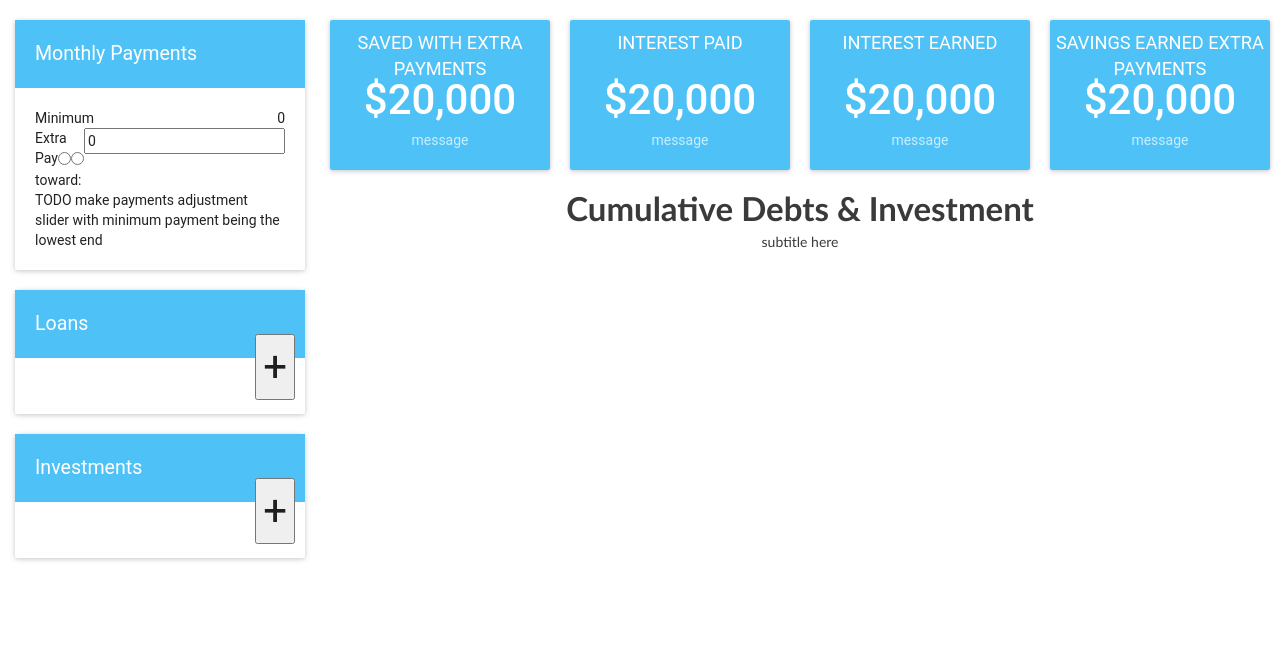
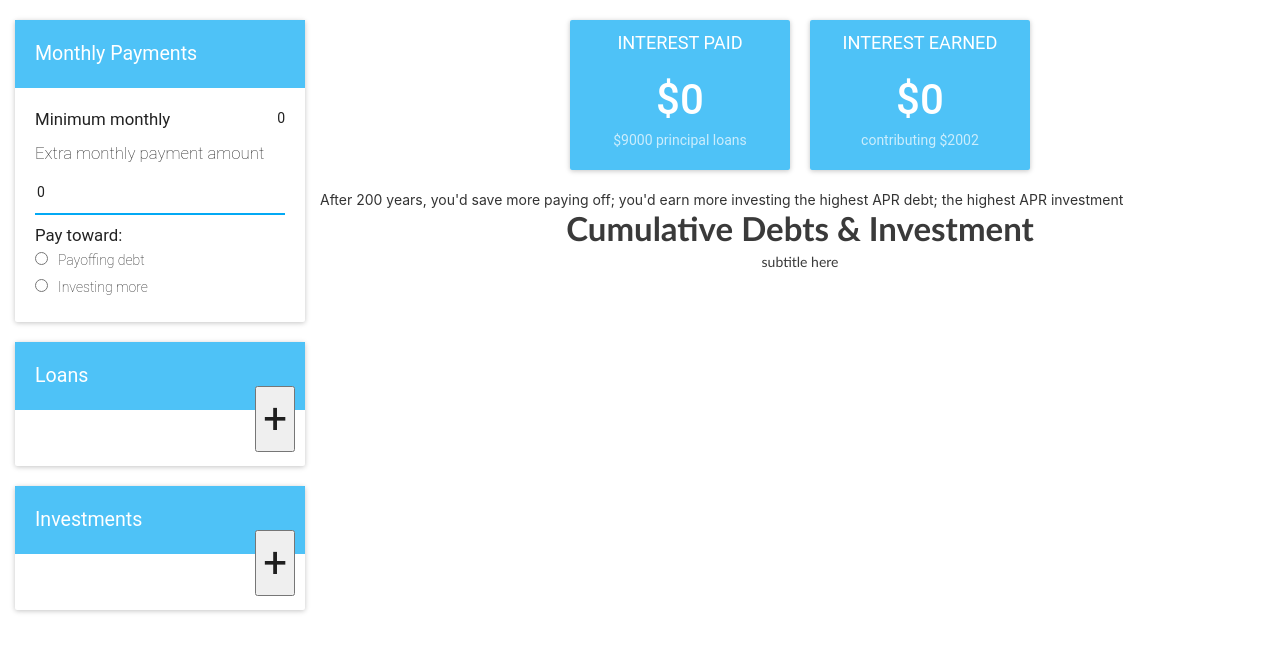
Before and after one commit to lilMango/payoff-or-invest, a React (Create React App) app: page / in a window 1280 px wide. Shown: the top 652 px of the page. Built offline with nearby package versions, Linux system fonts and the light colour scheme; the HTML template or start-up script is replaced by a standard one.

Commit message:
Added extra payments, and check off whether to payoff debt or invest more. TODO simpliflified summary msg and clean up UI

```diff
--- a/src/App.js
+++ b/src/App.js
@@ -62,7 +62,8 @@ class App extends Component {
 				},
 				modalForm: {},
 				extra:0,
-				editMode:'loan'
+				editMode:'loan',
+				payoffChoice:'LOAN'
 		};
 	}
 
@@ -104,7 +105,8 @@ class App extends Component {
 			modalForm:modalForm,
 			EMPTY_MODAL_FORM: this.state.EMPTY_MODAL_FORM,
 			extra:this.state.extra,
-			editMode:this.state.editMode
+			editMode:this.state.editMode,
+			payoffChoice:this.state.payoffChoice
 		};
 
 		if (isLoan===true){
@@ -125,7 +127,8 @@ class App extends Component {
 			modalForm:modalForm,
 			EMPTY_MODAL_FORM: this.state.EMPTY_MODAL_FORM,
 			extra:this.state.extra,
-			editMode: this.state.editMode
+			editMode: this.state.editMode,
+			payoffChoice:this.state.payoffChoice
 		}
 
 		res['showModal'] = false
@@ -134,10 +137,11 @@ class App extends Component {
 	}
 
 	/*
+	* Handles the modal form for adding and editing a loan or investment.
 	* We'll always track the value of the input fields, then trigger save action when we save it.
 	* using the 'name' attr on input elem
 	*/
-	handleInputChange(event) {
+	handleModalInputChange(event) {
 		//passing the event target by giving the input html a 'name' attr (which matches a key in modalForm obj
 		//we'll reference for later
 		const target = event.target;
@@ -152,13 +156,14 @@ class App extends Component {
 				modalForm:modalForm,
 				EMPTY_MODAL_FORM: this.state.EMPTY_MODAL_FORM,
 				extra:this.state.extra,
-				editMode:this.state.editMode
+				editMode:this.state.editMode,
+				payoffChoice:this.state.payoffChoice
 			};
 
 		if (name === 'extra') {
 			res['extra'] = value;
 			res['showModal'] = false;
-			console.log('@handleInputChange . [extra]', value);
+			console.log('@handleModalInputChange . [extra]', value);
 
 		} else {
 			//update new value for modal
@@ -204,7 +209,8 @@ class App extends Component {
 			modalForm:JSON.parse(JSON.stringify(this.state.EMPTY_MODAL_FORM)),
 			EMPTY_MODAL_FORM: this.state.EMPTY_MODAL_FORM,
 			extra:this.state.extra,
-			editMode:this.state.editMode
+			editMode:this.state.editMode,
+			payoffChoice:this.state.payoffChoice
 		});
 	}
 
@@ -212,6 +218,8 @@ class App extends Component {
 	//id==0  means creating a Investment
 	//id!=0  means editing an existing Investment
 	handleSaveInvestment () {
+		console.log('handleSaveInvestment');
+
 
 		let modalForm = JSON.parse(JSON.stringify(this.state.modalForm));
 		let id = modalForm.id;
@@ -243,7 +251,8 @@ class App extends Component {
 			modalForm:JSON.parse(JSON.stringify(this.state.EMPTY_MODAL_FORM)),
 			EMPTY_MODAL_FORM: this.state.EMPTY_MODAL_FORM,
 			extra:this.state.extra,
-			editMode:this.state.editMode
+			editMode:this.state.editMode,
+			payoffChoice:this.state.payoffChoice
 		});
 	}
 
@@ -267,8 +276,7 @@ class App extends Component {
 
 		const loansArr = this.state.loansArr.slice();
 		let filtered = loansArr.filter(function(el) { return el.id !== id; });
-		console.log('@handleDeleteLoanEntry(',id,')');
-		console.log(filtered);
+
 		//delete file from storage/db
 		localStorage.setItem('loans',JSON.stringify(filtered));
 		this.setState({
@@ -278,7 +286,8 @@ class App extends Component {
 			modalForm:this.state.modalForm,
 			EMPTY_MODAL_FORM: this.state.EMPTY_MODAL_FORM,
 			extra:this.state.extra,
-			editMode:this.state.editMode
+			editMode:this.state.editMode,
+			payoffChoice:this.state.payoffChoice
 		});
 	}
 /******************
@@ -299,10 +308,41 @@ class App extends Component {
 			modalForm:this.state.modalForm,
 			EMPTY_MODAL_FORM: this.state.EMPTY_MODAL_FORM,
 			extra:this.state.extra,
-			editMode:this.state.editMode
+			editMode:this.state.editMode,
+			payoffChoice:this.state.payoffChoice
 		});
 	}
 
+	//Handles radio selection for debt/invest choice, and text box for extra payments
+	handleExtraPaymentInputChange(event){
+
+		const target = event.target;
+		const type= target.type;
+		const value = target.type === 'checkbox' ? target.checked : target.value;
+		const name = target.name;
+		console.log('type=',target.type,' |',name, ': ', value);
+
+		let extra = this.state.extra;
+		let payoffChoice = this.state.paymentChoice;
+
+		if (type==='text') {
+			extra=parseFloat(value);
+		} else if (type==='radio'){
+			payoffChoice = (value==='DEBT')?'DEBT':'INVEST';
+		}
+		let res = {
+			investmentsArr:this.state.investmentsArr,
+			loansArr: this.state.loansArr,
+			showModal:this.state.showModal,
+			modalForm:this.state.modalForm,
+			EMPTY_MODAL_FORM: this.state.EMPTY_MODAL_FORM,
+			extra:extra,
+			editMode:this.state.editMode,
+			payoffChoice:payoffChoice
+		};
+
+		this.setState(res);
+	}
 
 	render() {
 
@@ -311,9 +351,10 @@ class App extends Component {
 				<div className="col-md-3">
 					<ExtraPaymentsPanel
 						loansArray={this.state.loansArr}
-						investmentsArray={0}
+						investmentsArray={this.state.investmentsArr}
 						extra = {this.state.extra}
-						onChange={(evt)=>this.handleInputChange(evt)}
+						payoffChoice = {this.state.payoffChoice}
+						onChange={(evt)=>this.handleExtraPaymentInputChange(evt)}
 						/>
 					<LoanControlPanel
 						loansArray={this.state.loansArr}
@@ -331,10 +372,13 @@ class App extends Component {
 						loansArr={this.state.loansArr}
 						investmentsArr={this.state.investmentsArr}
 						extra = {this.state.extra}
+						payoffChoice = {this.state.payoffChoice}
 						/>
 					<CumulativeDebtsVsInvestment
 						loansArr={this.state.loansArr}
 						investmentsArr={this.state.investmentsArr}
+						payoffChoice={this.state.payoffChoice}
+						extra={this.state.extra}
 						/>
 				</div>
 				<DataEntryModal
@@ -342,9 +386,9 @@ class App extends Component {
 					showModal={this.state.showModal}
 					editMode={this.state.editMode}
 					onClickCloseModal={()=>this.handleCloseModal()}
-					onClickDataEntryModal={()=>this.handleSaveLoan()}
+					onClickDataEntryModal={()=> (this.state.editMode==='loan')? this.handleSaveLoan(): this.handleSaveInvestment()}
 					onClickInvestModal={()=>this.handleSaveInvestment()}
-					onChangeInput={(evt)=>this.handleInputChange(evt)}
+					onChangeInput={(evt)=>this.handleModalInputChange(evt)}
 					/>
 			</div>
 		)
--- a/src/panel.css
+++ b/src/panel.css
@@ -1,3 +1,24 @@
+.panel-content .sub-header {
+    font-size: 120%;
+    font-weight: 400;
+}
+
+.panel-content .textbox-div {
+    height:42px;
+    margin-top:10px;
+}
+.panel-content .textbox-div #input-extra-monthly{
+
+    border:none;
+    width:100%;
+    height:100%;
+    position:relative;
+    cursor:initial;
+}
+
+#extra-payments label {
+    font-weight:100;
+}
 .panel-header {
     /*
     background-color:#03a9f4;
--- a/src/views/CumulativeDebtsVsInvestments.js
+++ b/src/views/CumulativeDebtsVsInvestments.js
@@ -3,25 +3,6 @@ import CanvasJSReact from '../lib/canvasjs.react';
 var CanvasJSChart = CanvasJSReact.CanvasJSChart;
 
 class CumulativeDebtsVsInvestmentsChart extends Component {
-
-	calculateLongestRunningDebtMonths(loansArr) {
-
-		let max=0;
-
-		for(let i=0;i<loansArr.length;i++) {
-			let APR = loansArr[i].APR / 100.0;
-	  		let principal = loansArr[i].principal;
-	  		let monthlyPayment = loansArr[i].monthlyPayment;
-	  		//console.log('APR:',APR,' principal:',principal,' monthlyPayment', monthlyPayment)
-
-	  		//numPayments sorta helps prevent generating infinite amount of payment tables
-	  		let numPayments = -Math.log(1-(APR/12)*principal/monthlyPayment)/Math.log(1+APR/12)
-	  		if(numPayments>max){
-	  			max = numPayments;
-	  		}
-		}
-		return max;
-	}
 
 	constructor(props) {
 		/*
@@ -39,6 +20,37 @@ class CumulativeDebtsVsInvestmentsChart extends Component {
 		};
 	}
 
+	/**
+	* Selects the debt with lengthiest interval to CAP the investment growth (and compare under equal length of time)
+	*/
+	calculateLongestRunningDebtMonths(loansArr) {
+
+		let max=0;
+
+		for(let i=0;i<loansArr.length;i++) {
+			let APR = loansArr[i].APR / 100.0;
+	  		let principal = loansArr[i].principal;
+	  		let monthlyPayment = parseFloat(loansArr[i].monthlyPayment);
+
+
+			//Add extra monthly payment towards loan
+    		//TODO handle logic else where for roll over and to apply toward NEXT highest loan.
+    		//NOTE this adds extra payments towards EACH individual loan!!
+    		if(this.props.payoffChoice === 'DEBT' && this.props.extra >0) {
+    			monthlyPayment = monthlyPayment + this.props.extra;
+    		}
+
+	  		//numPayments sorta helps prevent generating infinite amount of payment tables
+	  		let numPayments = -Math.log(1-(APR/12)*principal/monthlyPayment)/Math.log(1+APR/12.0)
+	  		if(numPayments>max){
+	  			max = numPayments;
+	  		}
+		}
+
+		return max;
+	}
+
+
 	//loanDetail => {name:,APR:,principal:,monthlyPayment}
 	generateLoanIntervals(loanDetail) {
 
@@ -49,9 +61,16 @@ class CumulativeDebtsVsInvestmentsChart extends Component {
   		let monthlyPayment = parseFloat(loanDetail.monthlyPayment);
   		//console.log('APR:',APR,' principal:',principal,' monthlyPayment', monthlyPayment)
 
+		//Add extra monthly payment towards loan
+		//TODO handle logic else where for roll over and to apply toward NEXT highest loan.
+		//**** NOTE this adds extra payments towards EACH individual loan!! ******
+		if(this.props.payoffChoice === 'DEBT' && this.props.extra >0) {
+			monthlyPayment = monthlyPayment + this.props.extra;
+		}
+
   		//numPayments sorta helps prevent generating infinite amount of payment tables
   		let numPayments = -Math.log(1-(APR/12)*principal/monthlyPayment)/Math.log(1+APR/12)
-  		//console.log('Number of Years:',numPayments/12.0);
+
 
   		let year = (new Date()).getYear() + 1900;
   		let month = (new Date()).getMonth();
@@ -70,6 +89,7 @@ class CumulativeDebtsVsInvestmentsChart extends Component {
     		//setup for net iteration
     		//apply payment for next iteration
     		principal = principal - monthlyPayment;
+
     		month = month + 1
 
     		if (month>11) {
@@ -94,11 +114,18 @@ class CumulativeDebtsVsInvestmentsChart extends Component {
   		let monthlyPayment = parseFloat(investDetail.monthlyPayment);
   		//console.log('APR:',APR,' principal:',principal,' monthlyPayment', monthlyPayment)
 
+
+		//Add extra monthly payment towards investment
+		//TODO handle logic else where for roll over and to apply toward NEXT highest investment.
+		//NOTE this adds extra payments towards EACH individual investment!!
+		if(this.props.payoffChoice === 'INVEST' && this.props.extra >0) {
+			monthlyPayment = monthlyPayment + this.props.extra;
+		}
+
   		//numPayments sorta helps prevent generating infinite amount of payment tables
   		//let numPayments = -Math.log(1-(APR/12)*principal/monthlyPayment)/Math.log(1+APR/12)
   		//TODO calculate MAX interval from longest debt? or allow user to set length??
-  		//console.log('Number of Years:',numPayments/12.0);
-  		let numPayments = this.state.maxMonths;//12 * 10; //12 months * 20 years
+  		let numPayments = this.calculateLongestRunningDebtMonths(this.props.loansArr);//12 * 10; //12 months * 20 years
 
   		let year = (new Date()).getYear() + 1900;
   		let month = (new Date()).getMonth();
--- a/src/views/ExtraPaymentsPanel.js
+++ b/src/views/ExtraPaymentsPanel.js
@@ -8,17 +8,34 @@ class ExtraPaymentsPanel extends React.Component {
 		super(props);
 	}
 
+	/*
+	* TODO. Calculates total minimum monthly payments from all debt payments, and investment contributions
+	*/
 	calculateMinimum () {
 		const arraySumFunc = (sum, curElem)=>sum + parseInt(curElem['monthlyPayment']);
 
 		let sum = this.state.loansArr.reduce(arraySumFunc,0);
-		console.log('Total MonthlySum:', sum);
 		return sum;
 	}
 
 
 	render() {
+		const hrHighlight= {
+
+			borderTop: '2px solid rgb(3, 169, 244)',
+		    borderImage: 'initial',
+		    boxSizing: 'content-box',
+		    margin: '0px',
+		    width: '100%',
+		    transform: 'scaleX(1)',
+		    transition: 'all 450ms cubic-bezier(0.23, 1, 0.32, 1) 0ms'
+		}
+
+
+
+
 		return (
+
 			<div id="extra-payments" className="panel-shadow">
 	          	<div className="panel-header">
 	                {"Monthly Payments"}
@@ -27,28 +44,55 @@ class ExtraPaymentsPanel extends React.Component {
 				<div className="panel-content" id="loans-content-container">
 
 					<div>
+
 						<div className="right-align">0</div>
 
-						<div>Minimum</div>
+						<div className="sub-header">Minimum monthly</div>
 					</div>
 					<div>
-						<div className="right-align">
+						<div className="textbox-div">
+
+							<label
+								className="sub-header"
+								htmlFor="input-extra-monthly"
+								id="label-extra">Extra monthly payment amount</label>
 							<input type="text"
+								id="input-extra-monthly"
 								name="extra"
 								onChange={this.props.onChange}
-								value={this.props.extra}/>
+								value={this.props.extra}
+								placeholder="Extra $ per month"/>
+							<hr style={hrHighlight} />
 						</div>
 
-						<div>Extra</div>
 					</div>
 					<div>
-						<div className="right-align">
-							<input type="radio"/>
-							<input type="radio"/>
+						<div>
+							<div className="sub-header" style={{marginTop:'40px'}}>Pay toward:</div>
+							<div style={{width:'100%'}}>
+								<input type="radio"
+									name="pay-toward"
+									value="DEBT"
+									style={{marginRight:'10px'}}
+									onChange={this.props.onChange}
+									checked={this.props.payoffChoice==='DEBT'}
+									/>
+								<label>Payoffing debt</label>
+							</div>
+							<div style={{width:'100%'}}>
+								<input type="radio"
+									name="pay-toward"
+									value="INVEST"
+									style={{marginRight:'10px'}}
+									onChange={this.props.onChange}
+									checked={this.props.payoffChoice==='INVEST'}
+									/>
+								<label>Investing more</label>
+							</div>
 						</div>
-						<div>Pay toward:</div>
+
 					</div>
-					TODO make payments adjustment slider with minimum payment being the lowest end
+
 				</div>
 			</div>
 		)
--- a/src/views/Summary.js
+++ b/src/views/Summary.js
@@ -14,6 +14,72 @@ class Summary extends React.Component {
 		};
 	}
 
+	/*
+	* Sum all the monthly compound interest paid  on a single loan.
+	* arg: APR, principal, monthlyPayment
+	* return: float
+	*/
+	calculateLoanAccruedInterest(argAPR, argPrincipal, argMonthlyPayment) {
+
+		let totalPaidInterest = 0.0;
+
+  		let APR = parseFloat(argAPR) / 100.0;
+		let principal = parseFloat(argPrincipal);
+		let monthlyPayment = parseFloat(argMonthlyPayment);
+
+		//Add extra monthly payment towards paying off loans
+		//TODO handle logic else where for roll over and to apply toward NEXT highest loan.
+		//NOTE this adds extra payments towards EACH individual loan!!
+		if(this.props.payoffChoice === 'DEBT' && this.props.extra >0) {
+			monthlyPayment = monthlyPayment +	this.props.extra;
+		}
+
+  		//numPayments sorta helps prevent generating infinite amount of payment tables
+  		let numPayments = -Math.log(1-(APR/12)*principal/monthlyPayment)/Math.log(1+APR/12)
+
+
+  		for (let i=0; i < numPayments; i++){
+
+    		let accrued = principal * (1+ APR / 12.0);
+
+    		let interestAccrued = accrued - principal;
+
+			//add to accumulated interest
+    		totalPaidInterest = totalPaidInterest + interestAccrued
+    		//setup for net iteration
+    		//apply payment for next iteration
+    		principal = accrued - monthlyPayment;
+  		}
+
+
+		return totalPaidInterest;
+	}
+
+	/*
+	* Sum all the accumulated, monthly compounded interest paid for a list of loans
+	* arg: [loansDetail Array]
+	* return: float
+	*
+	*/
+	calculateAllLoansTotalInterest(loansArr) {
+		let totalPaidInterest = 0.0;
+
+		for(let i=0;i<loansArr.length;i++) {
+
+			let loanDetail = loansArr[i];
+
+  			totalPaidInterest = totalPaidInterest + this.calculateLoanAccruedInterest(loanDetail.APR, loanDetail.principal, loanDetail.monthlyPayment);
+		}
+
+		return totalPaidInterest;
+	}
+
+
+
+	/*
+	* Get the longest running debt amount so we can get a CAP on the invest growth to compare to
+	* return integer
+	*/
 	calculateLongestRunningDebtMonths(loansArr) {
 
 		let max=0;
@@ -21,8 +87,14 @@ class Summary extends React.Component {
 		for(let i=0;i<loansArr.length;i++) {
 			let APR = loansArr[i].APR / 100.0;
 	  		let principal = loansArr[i].principal;
-	  		let monthlyPayment = loansArr[i].monthlyPayment;
-	  		//console.log('APR:',APR,' principal:',principal,' monthlyPayment', monthlyPayment)
+	  		let monthlyPayment = parseFloat(loansArr[i].monthlyPayment);
+
+			//Add extra monthly payment towards loan
+    		//TODO handle logic else where for roll over and to apply toward NEXT highest loan.
+    		//NOTE this adds extra payments towards EACH individual loan!!
+    		if(this.props.payoffChoice === 'DEBT' && this.props.extra >0) {
+    			monthlyPayment = monthlyPayment + this.props.extra;
+    		}
 
 	  		//numPayments sorta helps prevent generating infinite amount of payment tables
 	  		let numPayments = -Math.log(1-(APR/12)*principal/monthlyPayment)/Math.log(1+APR/12)
@@ -33,11 +105,58 @@ class Summary extends React.Component {
 		return max;
 	}
 
-	calculateInvestmentTotalInterest() {
-		let totalInvestInterest = 0;
+	/*
+	* Sum all the monthly compound interest earned  on a single investment.
+	* Compounding till the longest running debt is finished.
+	* arg: APR, principal, monthlyPayment
+	* return: float
+	*/
+	calculateInvestmentAccruedInterest(argAPR, argPrincipal, argMonthlyPayment) {
 
-		for(let i=0;i<this.props.investmentsArr;i++) {
+		let totalInvestInterest = 0.0;
+		let MAX_MONTHS = this.calculateLongestRunningDebtMonths(this.props.loansArr);//this.state.maxMonths;
 
+  		let APR = parseFloat(argAPR) / 100.0;
+		let principal = parseFloat(argPrincipal);
+		let monthlyPayment = parseFloat(argMonthlyPayment);
+
+		//Add extra monthly payment towards investment
+		//TODO handle logic else where for roll over and to apply toward NEXT highest investment.
+		//NOTE this adds extra payments towards EACH individual investment!!
+		if(this.props.payoffChoice === 'INVEST' && this.props.extra >0) {
+			monthlyPayment = monthlyPayment + this.props.extra;
+		}
+
+		//calculate monthly compounded interest for eacch investment,
+		//compounding till the longest running debt is finished
+		for (let j=0; j < MAX_MONTHS; j++){
+			let accrued = principal * (1+ APR / 12.0);
+
+			let interestAccrued = accrued - principal;
+
+			//add to accumulated interest
+			totalInvestInterest = totalInvestInterest + interestAccrued;
+
+			//continue calcing through the investment, adding the monthly contribution
+			principal = accrued + monthlyPayment;
+		}
+
+		return totalInvestInterest;
+	}
+
+	/*
+	* Sum all the accumulated, monthly compound interest earned for a list of Investments
+	* arg [investmentDetails Array]
+	* return float
+	*/
+	calculateAllInvestmentTotalInterest(investmentsArr) {
+		let totalInvestInterest = 0.0;
+
+		for(let i=0;i<investmentsArr.length;i++) {
+
+			let investDetail = investmentsArr[i];
+
+  			totalInvestInterest = totalInvestInterest + this.calculateInvestmentAccruedInterest(investDetail.APR, investDetail.principal, investDetail.monthlyPayment);
 		}
 
 		return totalInvestInterest;
@@ -48,7 +167,7 @@ class Summary extends React.Component {
 		const inputTextStyle = {border:'none',width:'100%'};
 
 		let display = {display:'none'};
-		let hidden = {};//{visibility:'hidden'};
+		let hidden = {visibility:'hidden'};
 
 		if (this.props.showModal === true) {
 			display = {display:'block'};
@@ -57,25 +176,31 @@ class Summary extends React.Component {
 		}
 
 		return (
+			<div>
 				<div className="row">
 					<div className="col-md-3 card" style={hidden}>
 						<span className="header">Saved with extra payments</span>
 						<span className="amount">${Number(20000).toLocaleString('en')}</span>
-					<span className="message">message</span>				</div>
+						<span className="message">message</span>
+					</div>
 					<div className="col-md-3 card ">
 						<span className="header">Interest Paid</span>
-					<span className="amount">${Number(20000).toLocaleString('en')}</span>
-					<span className="message">message</span>
+						<span className="amount">${Number(parseInt(this.calculateAllLoansTotalInterest(this.props.loansArr))).toLocaleString('en')}</span>
+						<span className="message">${9000} principal loans</span>
 					</div>
 					<div className="col-md-3 card">
 						<span className="header">Interest Earned</span>
-					<span className="amount">${Number(20000).toLocaleString('en')}</span>
-					<span className="message">message</span>
+						<span className="amount">${Number(parseInt(this.calculateAllInvestmentTotalInterest(this.props.investmentsArr))).toLocaleString('en')}</span>
+						<span className="message">contributing ${2002}</span>
 					</div>
 					<div className="col-md-3 card" style={hidden}>
 						<span className="header">Savings earned extra payments</span>
 						<span className="amount">${Number(20000).toLocaleString('en')}</span>
 						<span className="message">message</span>
+					</div>
+				</div>
+				<div className="row">
+					After {200} years, {"you'd save more paying off; you'd earn more investing"} {"the highest APR debt; the highest APR investment"}
 				</div>
 			</div>
 		);
```
Lines whose indentation alone changed are shown as unchanged.
